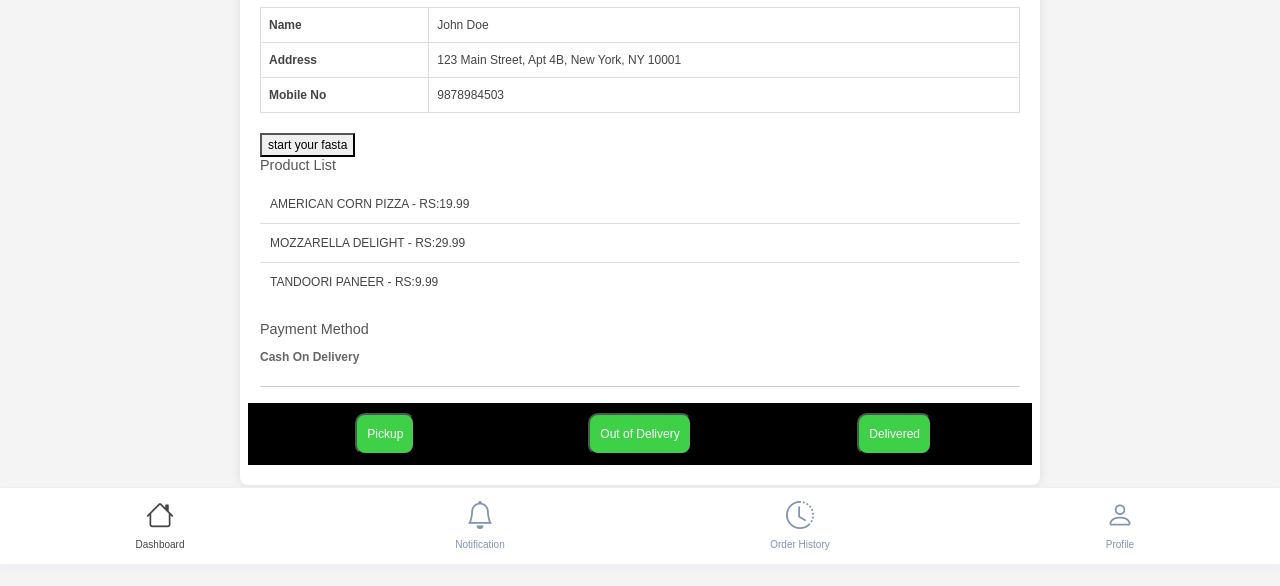
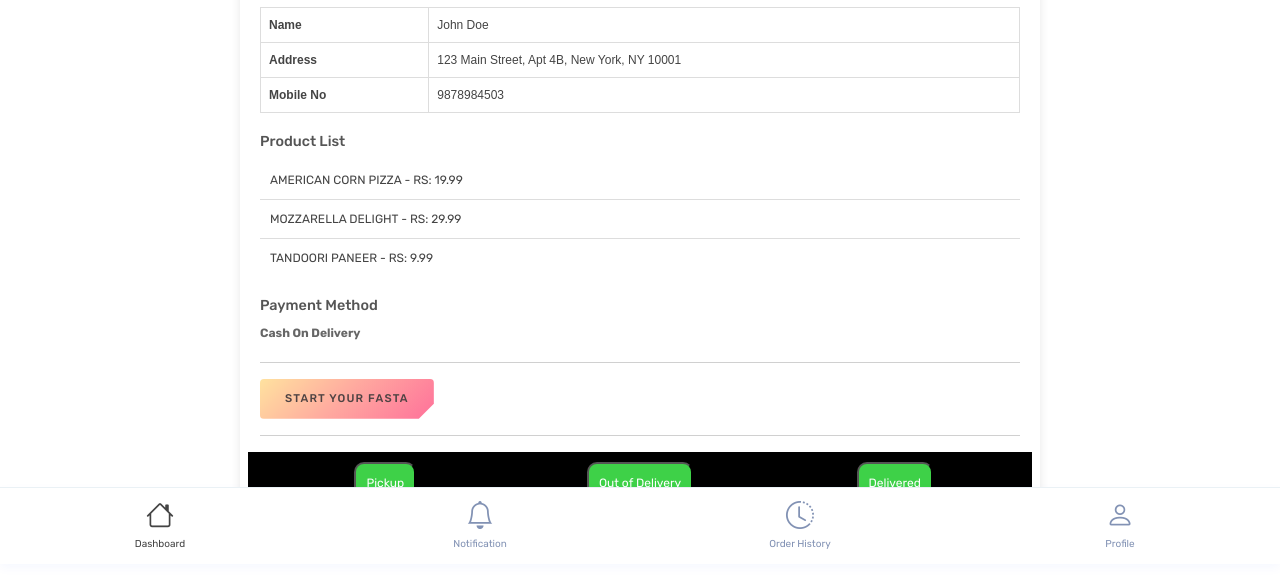
Before and after one commit to Trdfin-AI/e-commer-mobile-view, a plain HTML site: page orders-detail.html in a window 1280 px wide. Shown: the part 236-822 px from the top of the page. Drawn offline with nearby package versions, Linux system fonts and the light colour scheme; no server answers.

Commit message:
updates 19

```diff
--- a/orders-detail.html
+++ b/orders-detail.html
@@ -17,12 +17,7 @@
     <link rel="stylesheet" href="css/stylee2.css">
     <title>Order Details</title>
     <style>
-        body {
-            font-family: Arial, sans-serif;
-            margin: 0;
-            padding: 0;
-            background-color: #f4f4f4;
-        }
+
         #order-details {
             max-width: 800px;
             margin: 20px auto;
@@ -88,6 +83,31 @@
             background: #3ed148;
             color: white;
          }
+         .start {
+            border-radius: .25rem;
+            text-transform: uppercase;
+            font-style: normal;
+            font-weight: 500;
+            padding-left: 25px;
+            padding-right: 25px;
+            color: #4e4343;
+            clip-path: polygon(0 0,0 0,100% 0,100% 0,100% calc(100% - 15px),calc(100% - 15px) 100%,15px 100%,0 100%);
+            height: 40px;
+            font-size: 0.7rem;
+            line-height: 14px;
+            letter-spacing: 1.2px;
+            transition: .2s .1s;
+            background-image: linear-gradient(-225deg, #FFE29F 0%, #FFA99F 48%, #FF719A 100%);
+            border: 0 solid;
+            overflow: hidden;
+          }
+
+          .start:hover {
+            cursor: pointer;
+            transition: all .3s ease-in;
+            padding-right: 30px;
+            padding-left: 30px;
+          }
 
     </style>
 </head>
@@ -129,21 +149,23 @@
                 </tbody>
             </table>
         </div>
-       <div>
-         <button> start your fasta</button>
-       </div>
+
         <div class="section">
             <h2>Product List</h2>
             <ul class="product-list">
-                <li>AMERICAN CORN PIZZA - RS:19.99</li>
-                <li>MOZZARELLA DELIGHT - RS:29.99</li>
-                <li>TANDOORI PANEER - RS:9.99</li>
+                <li>AMERICAN CORN PIZZA - RS: 19.99</li>
+                <li>MOZZARELLA DELIGHT - RS: 29.99</li>
+                <li>TANDOORI PANEER - RS: 9.99</li>
             </ul>
         </div>
 
         <div class="section">
             <h2>Payment Method</h2>
             <p class="payment-method">Cash On Delivery</p>
+        </div>
+        <hr>
+        <div>
+            <button class="start"> start your fasta</button>
         </div>
         <hr>
         <div class=" row conformation ">
@@ -157,6 +179,7 @@
               <button> Delivered</button>
             </div>
         </div>
+
     </div>
     <div class="footer bg-white shadow mt-auto border-top">
         <div class="d-flex align-items-center justify-content-between py-1">
```
